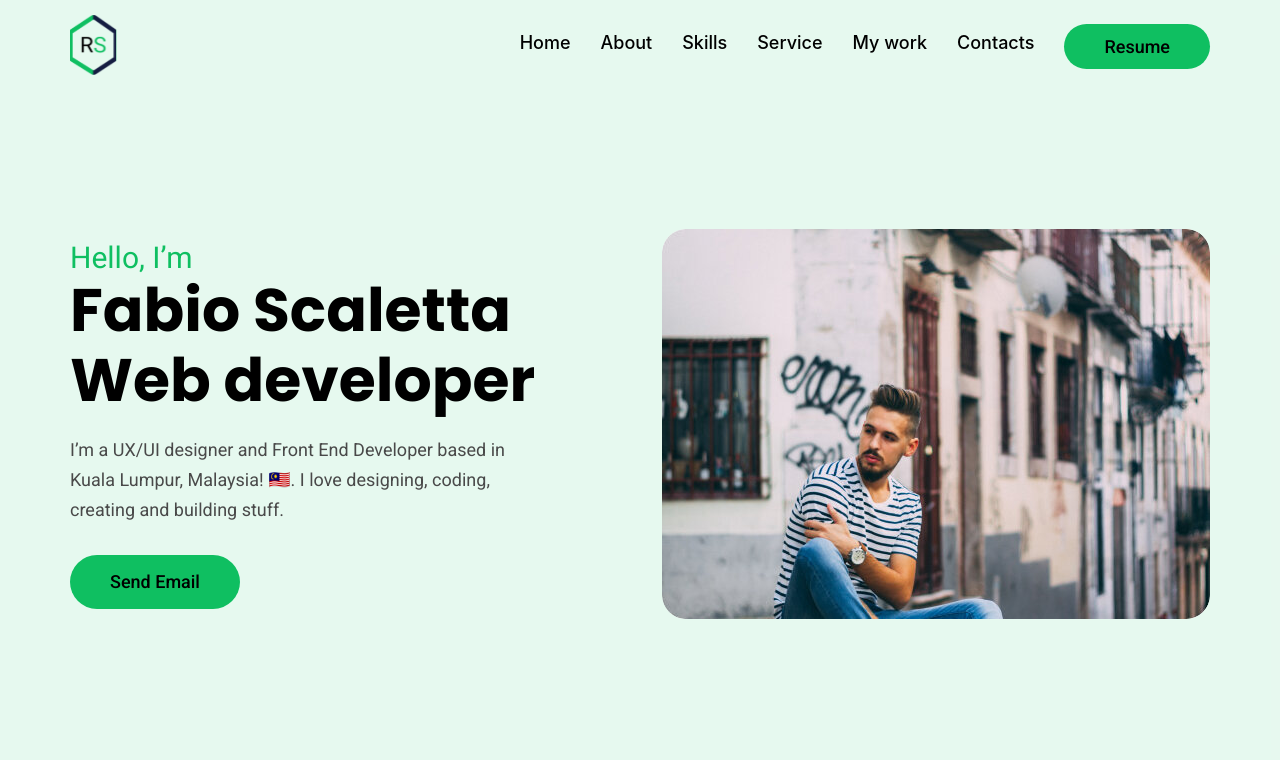
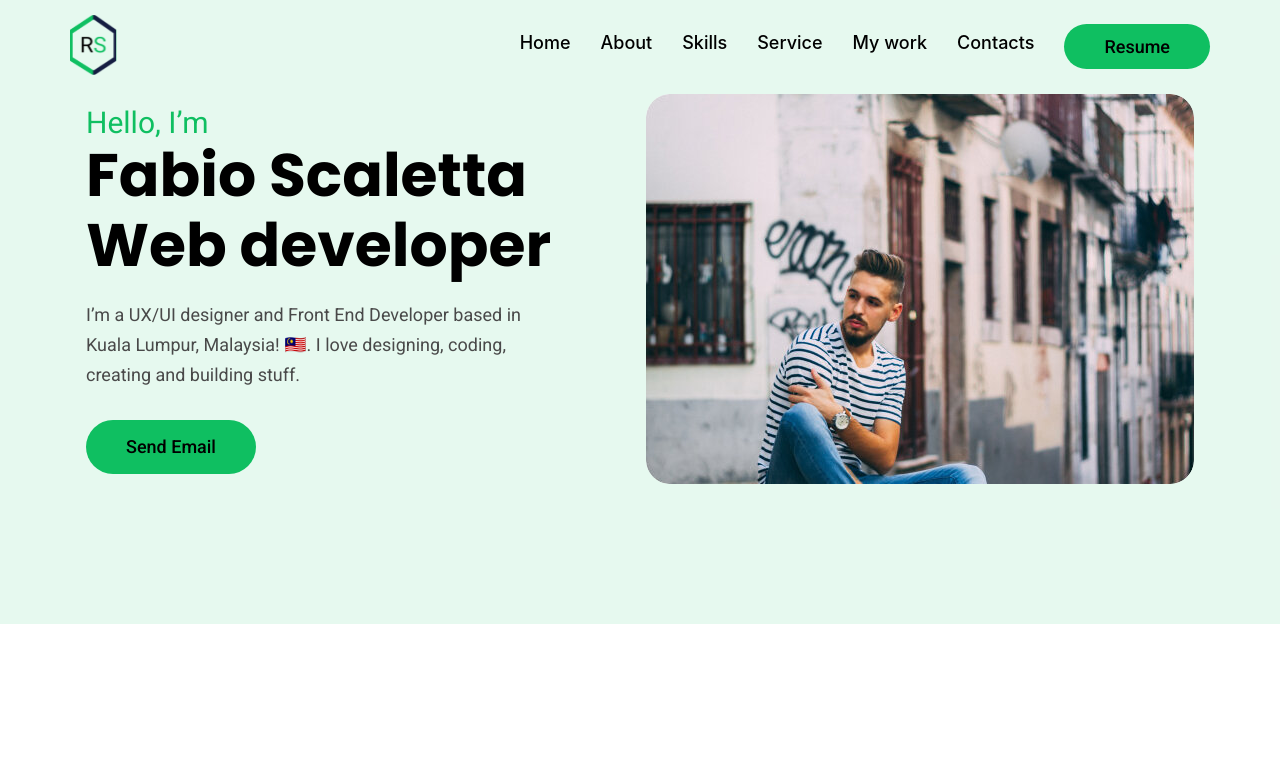
Before and after one commit to SandraVLP/portfolio-start-project, a React app in the folder portfolio-start-project-main/: page / in a window 1280 px wide. Shown: the top 760 px of the page. Built offline with nearby package versions, Linux system fonts and the light colour scheme.

Commit message:
main media

```diff
--- a/portfolio-start-project-main/src/layout/header/Header.tsx
+++ b/portfolio-start-project-main/src/layout/header/Header.tsx
@@ -23,7 +23,7 @@ export function Header() {
 const StyledHeader = styled.header`
   background-color: ${myTheme.colors.secondary};
   padding: 15px 0;
-  /* position: fixed; */
+  position: sticky;
   top: 0;
   right: 0;
   left: 0;
--- a/portfolio-start-project-main/src/layout/sections/main/Main.tsx
+++ b/portfolio-start-project-main/src/layout/sections/main/Main.tsx
@@ -9,7 +9,7 @@ export function Main() {
   return (
     <StyledMain id="main">
       <Container>
-        <FlexWrapper gap="90px" wrap="wrap">
+        <FlexWrapper gap="90px" wrap="wrap" justify="center">
           <StyledInfo className="Info">
             <span>Hello, I’m</span>
             <h1>Fabio Scaletta Web developer</h1>
@@ -29,30 +29,74 @@ export function Main() {
 
 const StyledMain = styled.section`
 display: flex;
-min-height: 100vh;
+/* min-height: 100vh; */
   /* padding-top: 50px;
   padding-bottom: 90px; */
   background-color: ${myTheme.colors.secondary};
+
+  @media ${myTheme.media.tablet}{
+
+    ${FlexWrapper} {
+      flex-direction: column;
+      gap: 30px;
+    }
+
+    ${StyledButton} {
+      align-self: flex-end;
+      width: 160px;
+    }
+  }
 
   span {
     font-size: 30px;
     font-weight: 400;
     line-height: 35px;
     color: ${myTheme.colors.primary};
+
+    @media ${myTheme.media.tablet}{
+      font-size: 20px;
+    }
+
   }
 
   p {
     margin-top: 20px;
     margin-bottom: 30px;
+
+    @media ${myTheme.media.tablet}{
+      margin-top: 10px;
+    margin-bottom: 15px;
+    }
   }
 
   img {
     object-fit: cover;
     max-width: 548px;
     border-radius: 24px;
+
+    @media ${myTheme.media.tablet}{
+      max-width: 450px;
+    }
+
+    @media ${myTheme.media.mobile}{
+      max-width: 350px;
+    }
   }
 `;
 
 const StyledInfo = styled.div`
   max-width: 470px;
+
+
+
+  @media ${myTheme.media.tablet}{
+      display: flex;
+    flex-direction: column;
+    }
+
+
+
+    span {
+      text-align: center;
+    }
 `;
--- a/portfolio-start-project-main/src/styles/GlobalStyles.tsx
+++ b/portfolio-start-project-main/src/styles/GlobalStyles.tsx
@@ -33,6 +33,15 @@ h1 {
   line-height: 70px;
   letter-spacing: 0em;
   color: ${myTheme.colors.black.dark};
+
+  @media ${myTheme.media.tablet}{
+    font-size: 40px;
+    line-height: 60px;
+    }
+
+    @media ${myTheme.media.mobile}{
+      font-size: 30px;
+    }
 }
 
 p {
@@ -43,11 +52,22 @@ p {
   line-height: 30px;
   letter-spacing: 0em;
   text-align: left;
+
+  @media ${myTheme.media.tablet}{
+    font-size: 16px;
+    }
+
+    @media ${myTheme.media.mobile}{
+      font-size: 14px;
+    }
 }
 
 section {
   font-family: Roboto;
   padding-bottom: 140px;
+  @media ${myTheme.media.tablet}{
+    padding-bottom: 100px;
+    }
 }
 
 ul {
```
